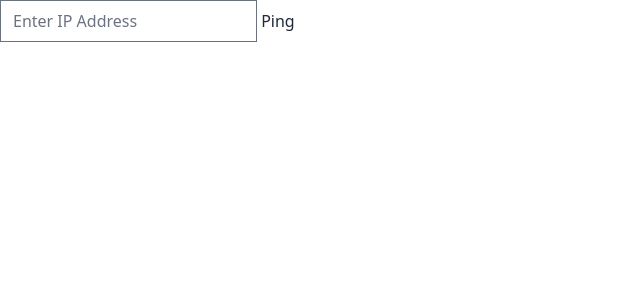
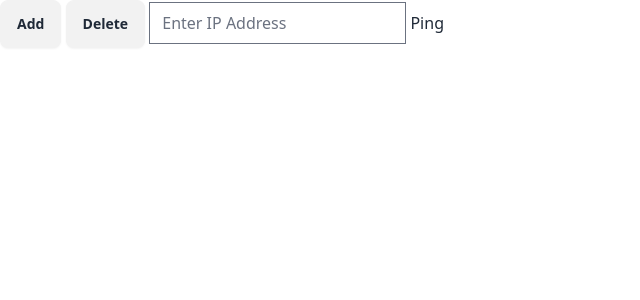
Before and after one commit to SendKazetoOlympics/camerasystem_control_station, a SvelteKit app: page / in a window 1280 px wide. Shown: the top 300 px of the page, without its empty margins (0-640 px from the left). Built offline with nearby package versions, Linux system fonts and the light colour scheme.

Commit message:
update ip function

```diff
--- a/src/routes/+page.svelte
+++ b/src/routes/+page.svelte
@@ -1,23 +1,32 @@
 <!-- Make a text field that take text as ip input and set a button to send a request to it -->
 
-<script>
+<script lang="ts">
     import { onMount } from 'svelte';
-    onMount(() => {
-        const ping = document.getElementById('ping');
-        const ip = document.getElementById('ip');
-        ping.addEventListener('click', () => {
-        fetch(`http://localhost:5000/start`)
-            .then(res => res.json())
-            .then(data => {
-            console.log(data.message);
-            })
-            .catch(err => {
-            console.log(err);
-            });
-        });
-    });
+
+    let ips = $state([]);
+
+    function addIP() {
+        const ip = document.getElementById('ip').value;
+        ips.push(ip);
+        console.log(ips);
+    }
+
+
 </script>
 
+<!-- Add two buttons, one for adding an entry for IP and another for deleting -->
+<button class='btn' onclick={addIP}>Add</button>
+<button class='btn' id="delete">Delete</button>
 
+<!-- Add a text field for IP address -->
 <input type="text" id="ip" placeholder="Enter IP Address">
+
+<!-- Add a button for pinging the IP address -->
 <button id="ping">Ping</button>
+
+<!-- Display the list of IP addresses -->
+<ul>
+    {#each ips as ip}
+        <li>{ip}</li>
+    {/each}
+</ul>
```
